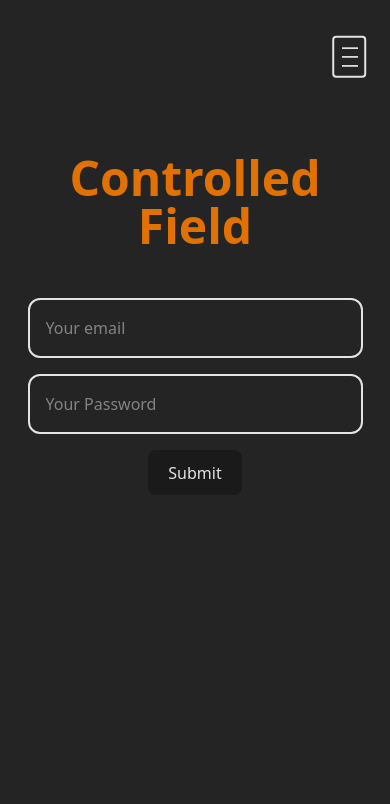
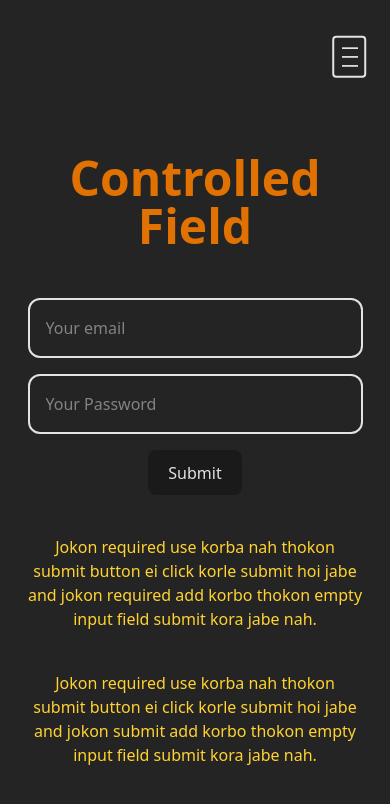
Before and after one commit to Abdurrobr34l/react-module44, a React (Vite) app: page /controlled-field in a window 390 px wide. Shown: the top 804 px of the page. Built offline with nearby package versions, Linux system fonts and the light colour scheme.

Commit message:
Made keyNote for controlled field component responsive

```diff
--- a/src/Components/controlledField/ControlledField.jsx
+++ b/src/Components/controlledField/ControlledField.jsx
@@ -1,4 +1,4 @@
-import React from "react";
+import React, { useState } from "react";
 
 const ControlledField = () => {
   const handleSubmit = (e) => {
@@ -6,6 +6,12 @@ const ControlledField = () => {
     e.target.email.value = "";
     e.target.password.value = "";
   };
+
+  const [password, setPassword] = useState("")
+
+  const handlePasswordOnChange = (e) => {
+    console.log(e.target.value);
+  }
 
   return (
     <div>
@@ -17,12 +23,27 @@ const ControlledField = () => {
         <input
           type="password"
           name="password"
+          defaultValue={password}
+          onChange={handlePasswordOnChange}
           placeholder="Your Password"
           required
         />
         <br />
         <button type="submit">Submit</button>
       </form>
+
+      <div className="flex flex-col items-center md:flex-row md:gap-10 md:justify-center">
+        <p className="keyNote !mx-0">
+        Jokon required use korba nah thokon submit button ei click korle submit
+        hoi jabe and jokon required add korbo thokon empty input field submit kora
+        jabe nah.
+      </p>
+      <p className="keyNote !mx-0">
+        Jokon required use korba nah thokon submit button ei click korle submit
+        hoi jabe and jokon submit add korbo thokon empty input field submit kora
+        jabe nah.
+      </p>
+      </div>
     </div>
   );
 };
--- a/src/Components/formAction/FormAction.jsx
+++ b/src/Components/formAction/FormAction.jsx
@@ -17,8 +17,11 @@ const FormAction = () => {
         <input type="email" name="email" placeholder='Your email' />
         <br />
         <button type='submit'>Submit</button>
-        <button>New</button>
       </form>
+
+      <p className='keyNote'>
+        Form er action attribute ta ekane use kora hoise to get input value.
+      </p>
     </div>
   );
 };
```
